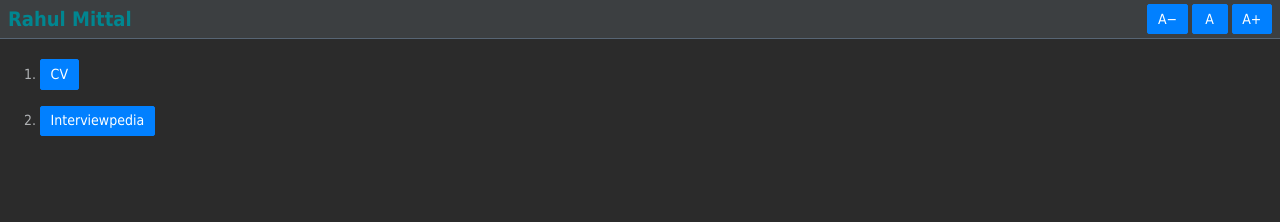
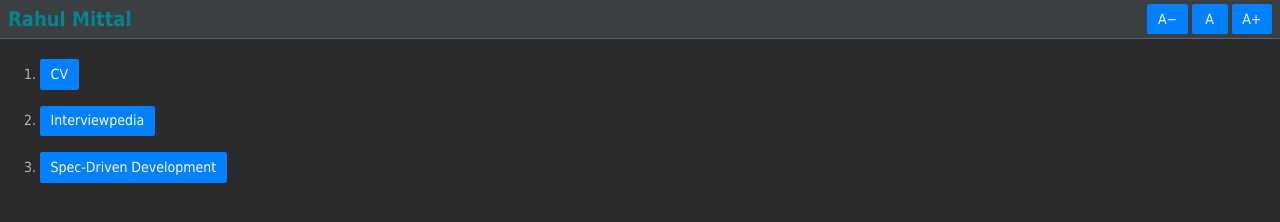
Before and after one commit to rahulmitt/rahulmittal.org, a plain HTML site: page index.html in a window 1280 px wide. Drawn offline with Linux system fonts and the light colour scheme.

Commit message:
refactor home page

```diff
--- a/index.html
+++ b/index.html
@@ -5,10 +5,10 @@
 <meta name="viewport" content="width=device-width, initial-scale=1">
 <meta name="color-scheme" content="dark">
 <title>Rahul Mittal</title>
-<meta name="description" content="The personal website of Rahul Mittal: CV and Interviewpedia.">
+<meta name="description" content="The personal website of Rahul Mittal: CV, Interviewpedia and Spec-Driven Development.">
 <link rel="canonical" href="https://rahulmittal.org/">
 <meta property="og:title" content="Rahul Mittal">
-<meta property="og:description" content="CV and Interviewpedia.">
+<meta property="og:description" content="CV, Interviewpedia and Spec-Driven Development.">
 <meta property="og:type" content="website">
 <meta property="og:url" content="https://rahulmittal.org/">
 <link rel="icon" href="data:,">
@@ -39,6 +39,7 @@
   <ol class="links">
     <li><a class="btn" target="_blank" rel="noopener" href="cv/">CV<span class="sr-only"> (opens in a new tab)</span></a></li>
     <li><a class="btn" target="_blank" rel="noopener" href="https://interviewpedia.rahulmittal.org/">Interviewpedia<span class="sr-only"> (opens in a new tab)</span></a></li>
+    <li><a class="btn" target="_blank" rel="noopener" href="https://github.com/rahulmitt/spec-driven-development">Spec-Driven Development<span class="sr-only"> (opens in a new tab)</span></a></li>
   </ol>
 </main>
 <script>
```
